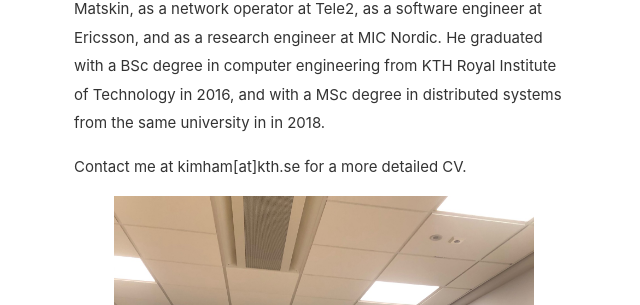
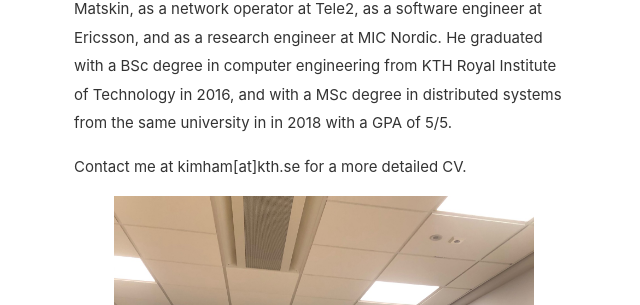
Before and after one commit to Limmen/Limmen.github.io, a Jekyll site: the page built from about.md, in a window 1280 px wide and 900 px high, scrolled down 422 px. Shown: the part 346-651 px from the top of the window, without its empty margins (316-956 px from the left). Built offline with Jekyll 4.4.1, drawn with Linux system fonts in a browser that asks for light colours; some of the changed text lies outside the part shown.

Commit message:
upd teaching

```diff
--- a/about.md
+++ b/about.md
@@ -5,7 +5,7 @@ title: About
 
 Kim Hammar is a Ph.D. student at the Division of Network and Systems Engineering at KTH Royal Institute of Technology (started Nov 2019), supervised by Prof. Rolf Stadler and Prof. Pontus Johnson. His research interests are in the intersection between machine learning and large-scale systems, focusing on networking and security applications.
 
-Previously he has been working as a research Engineer at Hopsworks with Assoc. Prof Jim Dowling, as a Data Analytics Engineer at Allstate in Chicago, as a researcher at KTH under supervision of Prof. Mihhail Matskin, as a network operator at Tele2, as a software engineer at Ericsson, and as a research engineer at MIC Nordic. He graduated with a BSc degree in computer engineering from KTH Royal Institute of Technology in 2016, and with a MSc degree in distributed systems from the same university in in 2018.
+Previously he has been working as a research Engineer at Hopsworks with Assoc. Prof Jim Dowling, as a Data Analytics Engineer at Allstate in Chicago, as a researcher at KTH under supervision of Prof. Mihhail Matskin, as a network operator at Tele2, as a software engineer at Ericsson, and as a research engineer at MIC Nordic. He graduated with a BSc degree in computer engineering from KTH Royal Institute of Technology in 2016, and with a MSc degree in distributed systems from the same university in in 2018 with a GPA of 5/5.
 
 Contact me at kimham[at]kth.se for a more detailed CV.
 
```
